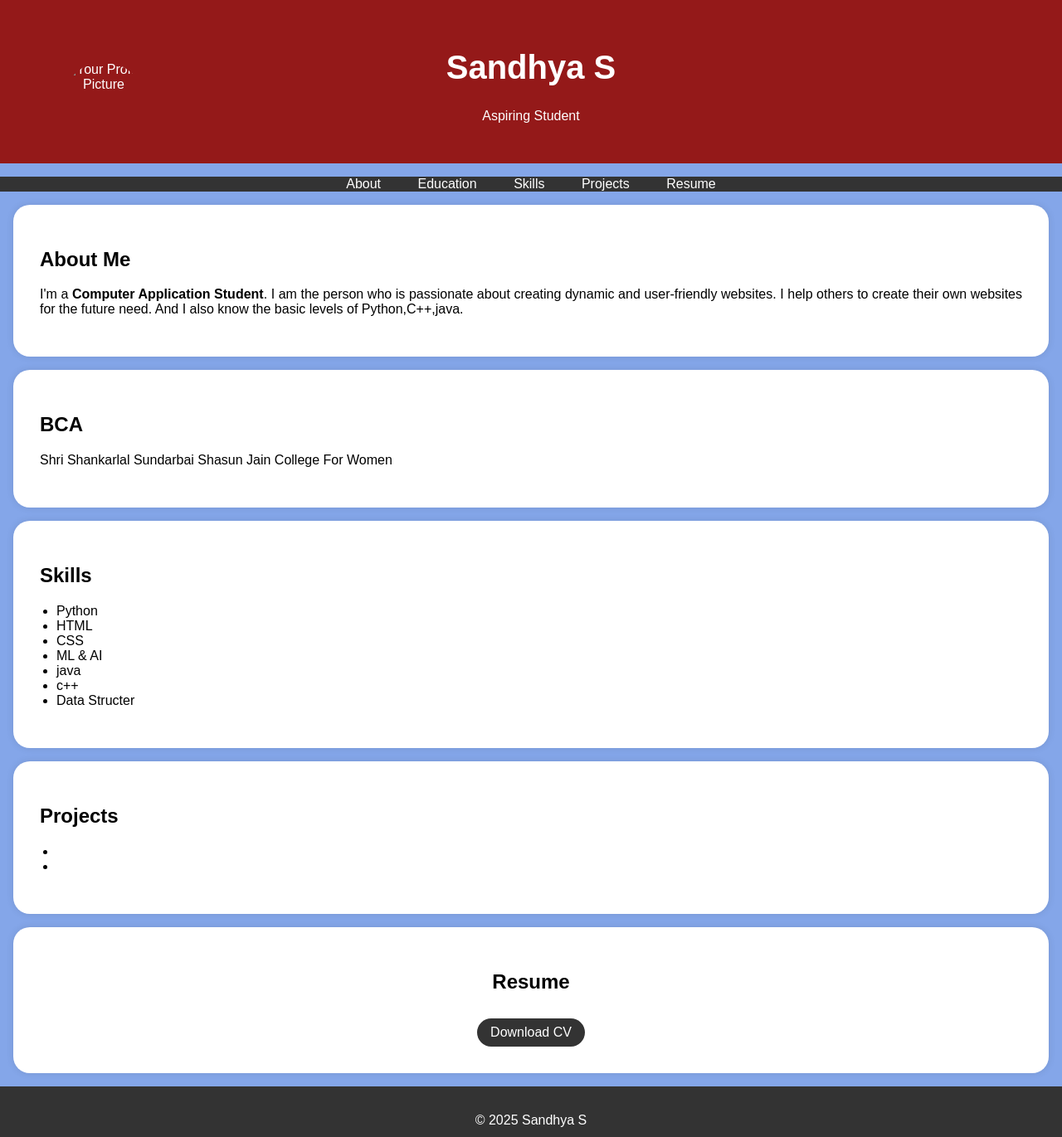
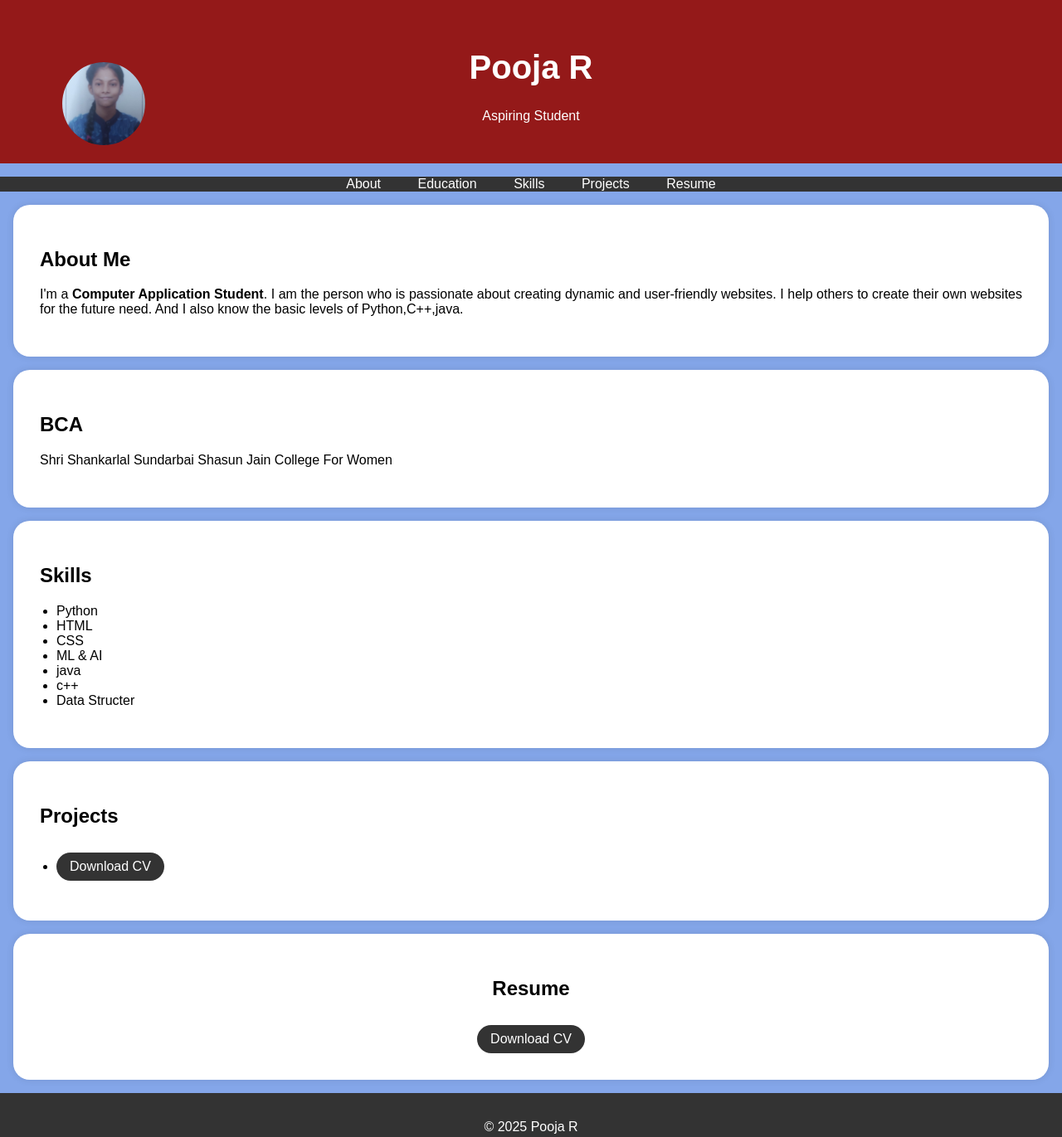
Before and after one commit to Pooja2006-R/portfolio, a plain HTML site: page index.html in a window 1280 px wide. Shown: the top 1371 px of the page at 83% size. Drawn offline with Linux system fonts and the light colour scheme.

Commit message:
index.html

```diff
--- a/index.html
+++ b/index.html
@@ -95,8 +95,8 @@
     <header>
         <div class="header-content">
             <!-- Add your profile picture here -->
-            <img src="passport.jpg" alt="Your Profile Picture" class="profile-picture">
-            <h1>Sandhya S</h1>
+            <img src="IMG-20250404-WA0003.jpg" alt="Your Profile Picture" class="profile-picture">
+            <h1>Pooja R</h1>
             <p>Aspiring Student</p>
         </div>
     </header>
@@ -149,8 +149,8 @@
         <div class="section-content">
             <h2>Projects</h2>
             <ul>
-                <li></li>
-                <li></li>
+                <li><a href="IMG-20250402-WA0012.jpg" target="_blank" class="download-button">Download CV</a></li>
+
                 <!-- Add more project links here -->
             </ul>
         </div>
@@ -161,14 +161,14 @@
         <div class="section-content">
             <center>
             <h2>Resume</h2>
-            <a href="SANDHYA.S RESUME.pdf" target="_blank" class="download-button">Download CV</a>
+            <a href="IMG-20250402-WA0011.jpg" target="_blank" class="download-button">Download CV</a>
         </center>
         </div>
 
     </section>
 
     <footer>
-        <p>&copy; 2025 Sandhya S</p>
+        <p>&copy; 2025 Pooja R</p>
     </footer>
 
     <script>
```
